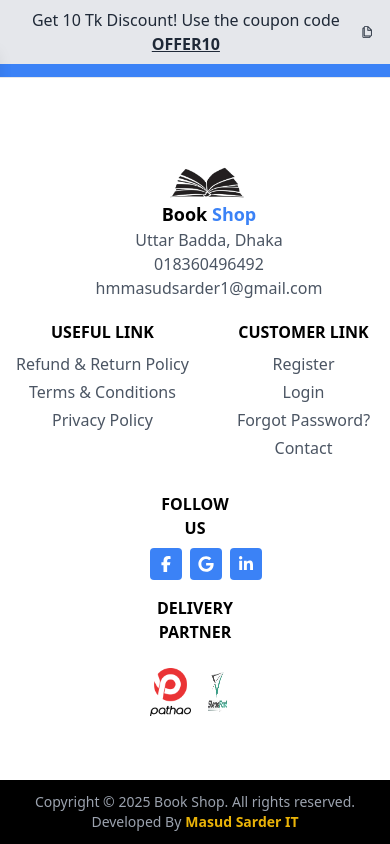
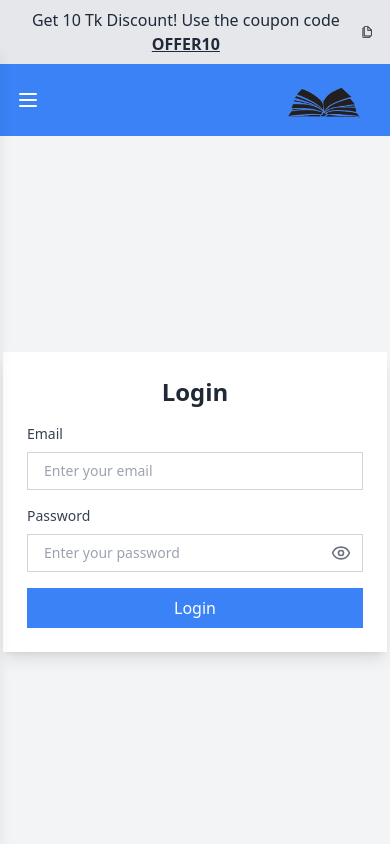
Before and after one commit to hmmasudsarder/Book-store, a React (Vite) app: page /login in a window 390 px wide. Shown: the top 844 px of the page. Built offline with nearby package versions, Linux system fonts and the light colour scheme.

Commit message:
added responsive copy right footer fixed in bottom

```diff
--- a/package.json
+++ b/package.json
@@ -18,6 +18,7 @@
     "match-sorter": "^8.0.0",
     "react": "^18.3.1",
     "react-dom": "^18.3.1",
+    "react-hook-form": "^7.54.2",
     "react-icons": "^5.4.0",
     "react-router-dom": "^7.1.3",
     "react-toastify": "^11.0.3",
--- a/src/components/Footer/CopyrightFooter.tsx
+++ b/src/components/Footer/CopyrightFooter.tsx
@@ -1,6 +1,6 @@
 const CopyrightFooter = () => {
     return (
-      <div className="bg-black text-center py-3 fixed bottom-0 left-0 right-0 z-50">
+      <div className="bg-black text-center py-3">
         <p className="text-gray-400 text-sm">
           Copyright © 2025 Book Shop. All rights reserved. Developed By
           <a href="https://www.linkedin.com/in/hmmasudsarder/" className="text-yellow-500 font-semibold ml-1">
--- a/src/components/Footer/Footer.tsx
+++ b/src/components/Footer/Footer.tsx
@@ -4,7 +4,7 @@ import delevary from "../../assets/bg/delevary1.png";
 import delevary1 from "../../assets/bg/delevary2.png";
 const Footer = () => {
   return (
-    <footer className="bg-white py-20 border-t fixed bottom-0 left-0 right-0 z-50">
+    <footer className="bg-white py-20 border-t">
       <div className="container mx-auto flex justify-between items-start px-4">
         {/* Left Section - Logo & Contact */}
         <div className="flex flex-col md:flex-row lg:gap-36 md:gap-8 w-full justify-center">
--- a/src/pages/Login/Login.tsx
+++ b/src/pages/Login/Login.tsx
@@ -1,10 +1,98 @@
+import { useState } from "react";
+import { useForm } from "react-hook-form";
+import { Eye, EyeOff } from "lucide-react"; // Eye icons from lucide-react
 
 const Login = () => {
+  const [showPassword, setShowPassword] = useState(false); // State to toggle password visibility
+
+  const {
+    register,
+    handleSubmit,
+    formState: { errors },
+  } = useForm();
+
+  const onSubmit = (data) => {
+    console.log("Form Data:", data);
+  };
+
   return (
-    <div>
-      Login
+    <div className="flex items-center justify-center min-h-screen bg-gray-100 mt-20 lg:mt-10 rounded-md">
+      <form
+        onSubmit={handleSubmit(onSubmit)}
+        className="w-full max-w-sm p-6 bg-white rounded-lg shadow-lg"
+      >
+        <h2 className="mb-4 text-2xl font-bold text-center text-gray-800">
+          Login
+        </h2>
+
+        {/* Email Input */}
+        <div className="mb-4">
+          <label className="block mb-2 text-sm font-medium text-gray-700">
+            Email
+          </label>
+          <input
+            type="email"
+            {...register("email", {
+              required: "Email is required",
+              pattern: {
+                value: /^\S+@\S+$/i,
+                message: "Invalid email address",
+              },
+            })}
+            className={`w-full px-4 py-2 text-sm border rounded-lg focus:ring-2 focus:ring-blue-500 ${
+              errors.email ? "border-red-500" : "border-gray-300"
+            }`}
+            placeholder="Enter your email"
+          />
+          {errors.email && (
+            <p className="mt-1 text-xs text-red-500">{errors.email.message}</p>
+          )}
+        </div>
+
+        {/* Password Input */}
+        <div className="mb-4">
+          <label className="block mb-2 text-sm font-medium text-gray-700">
+            Password
+          </label>
+          <div className="relative">
+            <input
+              type={showPassword ? "text" : "password"} // Toggle between text and password
+              {...register("password", {
+                required: "Password is required",
+                minLength: {
+                  value: 6,
+                  message: "Password must be at least 6 characters",
+                },
+              })}
+              className={`w-full px-4 py-2 text-sm border rounded-lg focus:ring-2 focus:ring-blue-500 ${
+                errors.password ? "border-red-500" : "border-gray-300"
+              }`}
+              placeholder="Enter your password"
+            />
+            {/* Eye Icon Button */}
+            <button
+              type="button"
+              className="absolute right-3 top-1/2 transform -translate-y-1/2 text-gray-500 focus:outline-none"
+              onClick={() => setShowPassword((prev) => !prev)} // Toggle password visibility
+            >
+              {showPassword ? <EyeOff size={20} /> : <Eye size={20} />}
+            </button>
+          </div>
+          {errors.password && (
+            <p className="mt-1 text-xs text-red-500">{errors.password.message}</p>
+          )}
+        </div>
+
+        {/* Submit Button */}
+        <button
+          type="submit"
+          className="w-full px-4 py-2 text-white bg-blue-500 rounded-lg hover:bg-blue-600 focus:ring-2 focus:ring-blue-500"
+        >
+          Login
+        </button>
+      </form>
     </div>
-  )
-}
+  );
+};
 
-export default Login
+export default Login;
```
Also changed, not shown: 1 other file (tests, documents, lock files or other folders).
